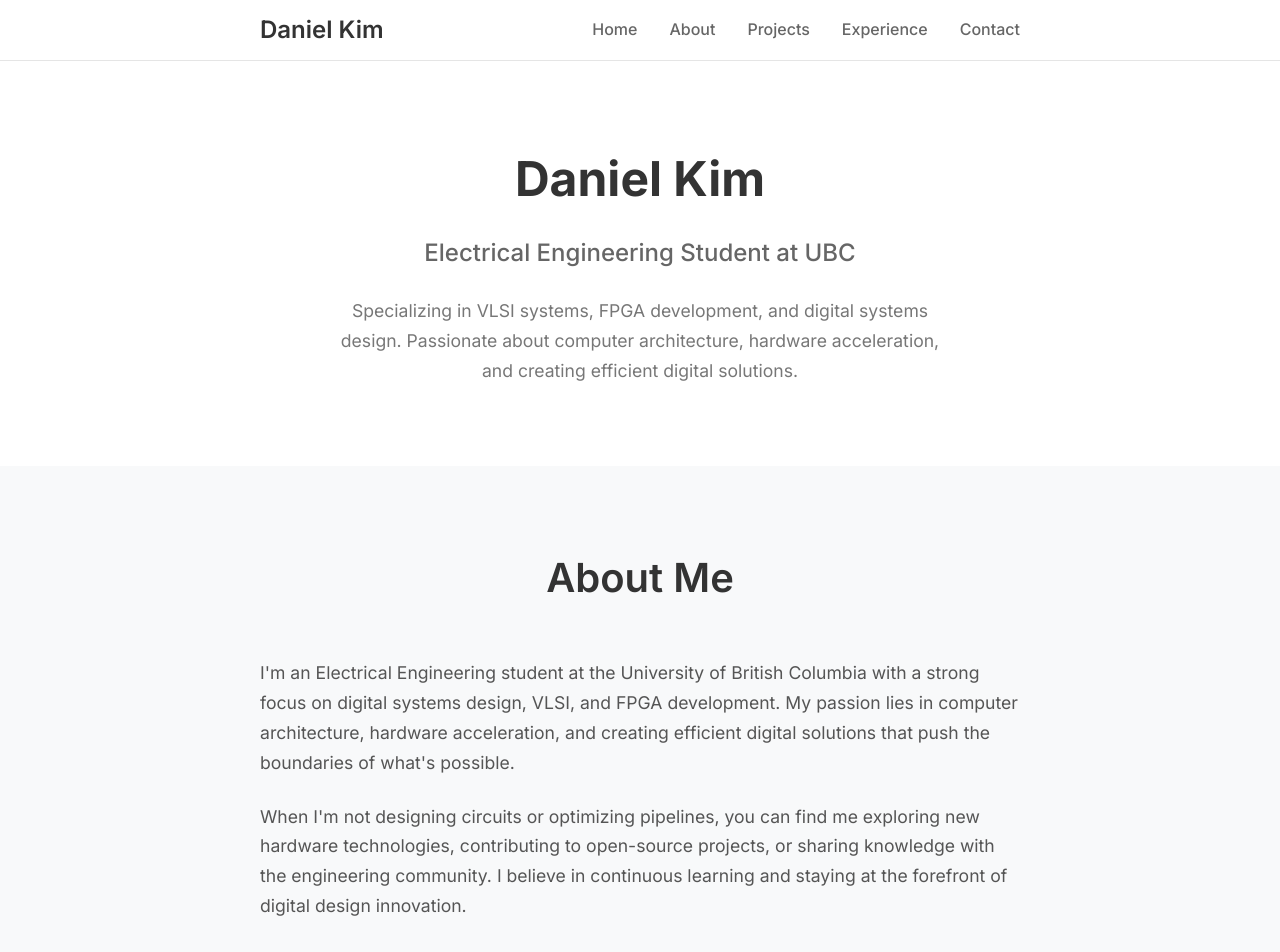
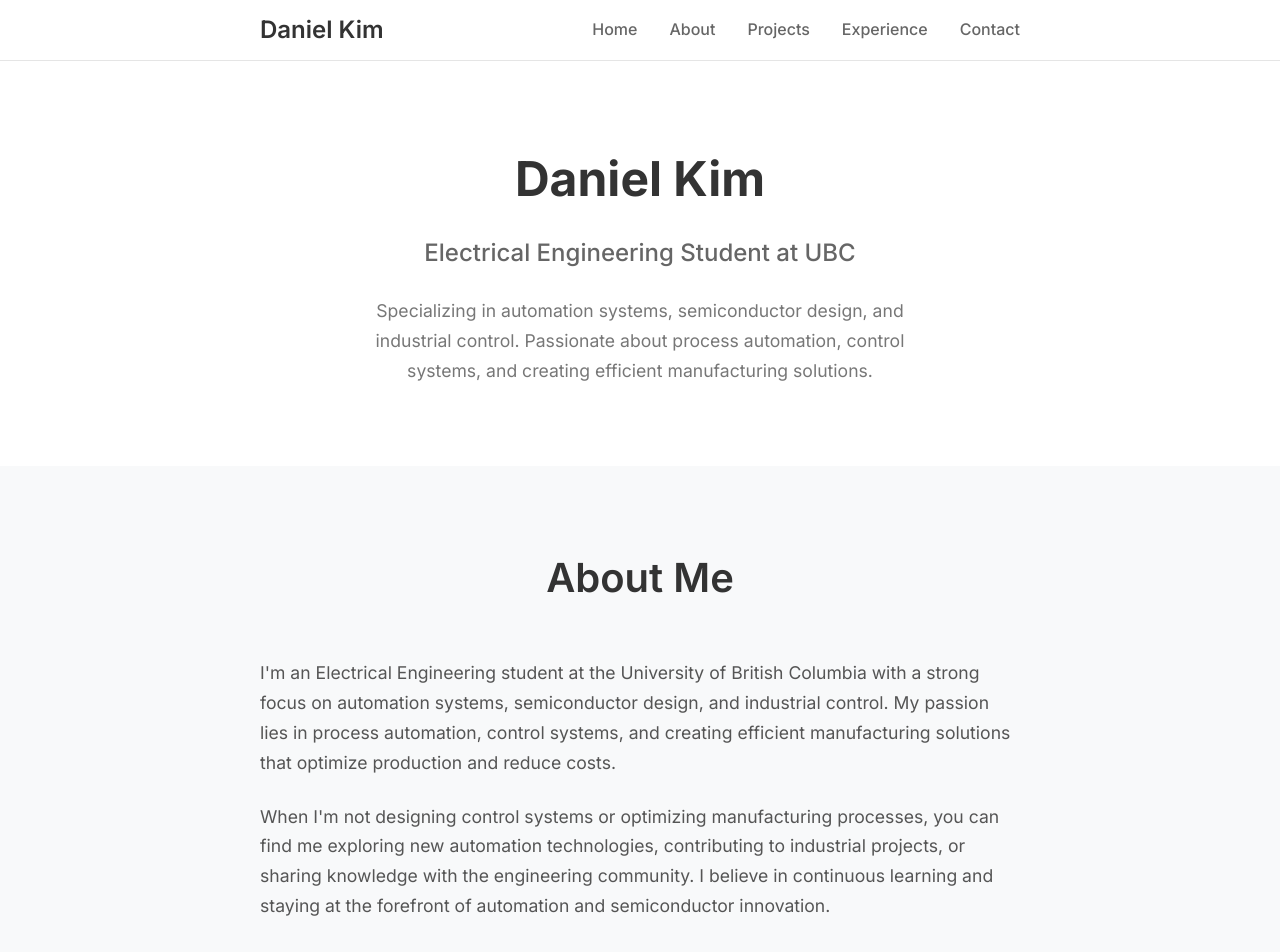
Before and after one commit to ecedaniel/personal-website, a plain HTML site: page index.html in a window 1280 px wide. Shown: the top 952 px of the page. Drawn offline with Linux system fonts and the light colour scheme.

Commit message:
Update index.html

```diff
--- a/index.html
+++ b/index.html
@@ -4,7 +4,7 @@
     <meta charset="UTF-8">
     <meta name="viewport" content="width=device-width, initial-scale=1.0">
     <title>Daniel Kim - Portfolio</title>
-    <meta name="description" content="Daniel Kim - Electrical Engineering Student at UBC specializing in VLSI, FPGA development, and digital systems design">
+    <meta name="description" content="Daniel Kim - Electrical Engineering Student at UBC specializing in automation systems, semiconductor design, and industrial control">
     <link rel="stylesheet" href="styles.css">
     <link href="https://fonts.googleapis.com/css2?family=Inter:wght@300;400;500;600;700&display=swap" rel="stylesheet">
 </head>
@@ -42,8 +42,8 @@
                 <h1 class="hero-title">Daniel Kim</h1>
                 <p class="hero-subtitle">Electrical Engineering Student at UBC</p>
                 <p class="hero-description">
-                    Specializing in VLSI systems, FPGA development, and digital systems design.
-                    Passionate about computer architecture, hardware acceleration, and creating efficient digital solutions.
+                    Specializing in automation systems, semiconductor design, and industrial control.
+                    Passionate about process automation, control systems, and creating efficient manufacturing solutions.
                 </p>
             </div>
         </div>
@@ -57,13 +57,13 @@
                 <div class="about-text">
                     <p>
                         I'm an Electrical Engineering student at the University of British Columbia with a strong focus on
-                        digital systems design, VLSI, and FPGA development. My passion lies in computer architecture,
-                        hardware acceleration, and creating efficient digital solutions that push the boundaries of what's possible.
+                        automation systems, semiconductor design, and industrial control. My passion lies in process automation,
+                        control systems, and creating efficient manufacturing solutions that optimize production and reduce costs.
                     </p>
                     <p>
-                        When I'm not designing circuits or optimizing pipelines, you can find me exploring new hardware
-                        technologies, contributing to open-source projects, or sharing knowledge with the engineering community.
-                        I believe in continuous learning and staying at the forefront of digital design innovation.
+                        When I'm not designing control systems or optimizing manufacturing processes, you can find me exploring new automation
+                        technologies, contributing to industrial projects, or sharing knowledge with the engineering community.
+                        I believe in continuous learning and staying at the forefront of automation and semiconductor innovation.
                     </p>
                 </div>
             </div>
@@ -113,7 +113,7 @@
                             <li>Computer Architecture</li>
                             <li>Introduction to VLSI Systems</li>
                             <li>Digital Systems Design</li>
-                            <li>Computing Systems</li>
+                            <li>Control Systems</li>
                         </ul>
                     </div>
                 </div>
```
